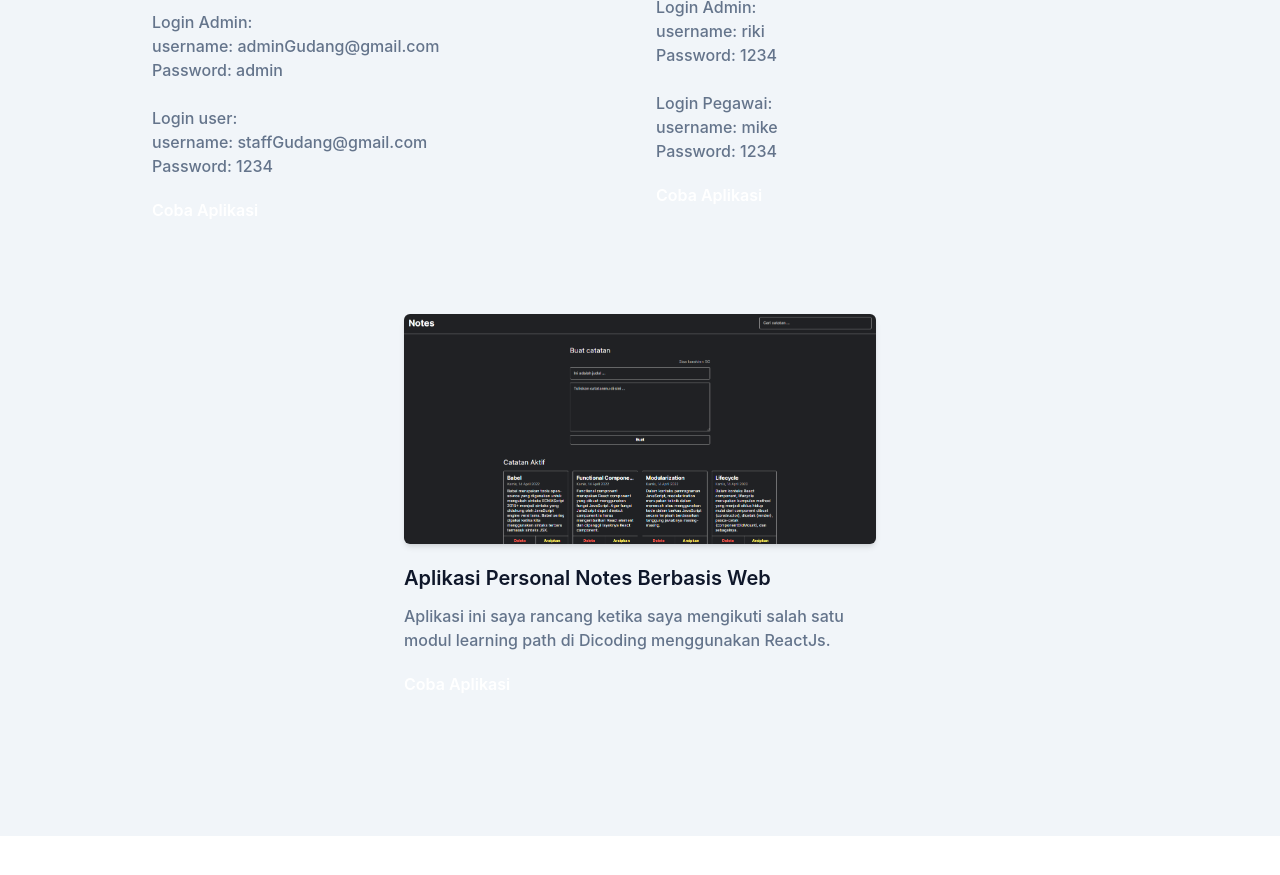
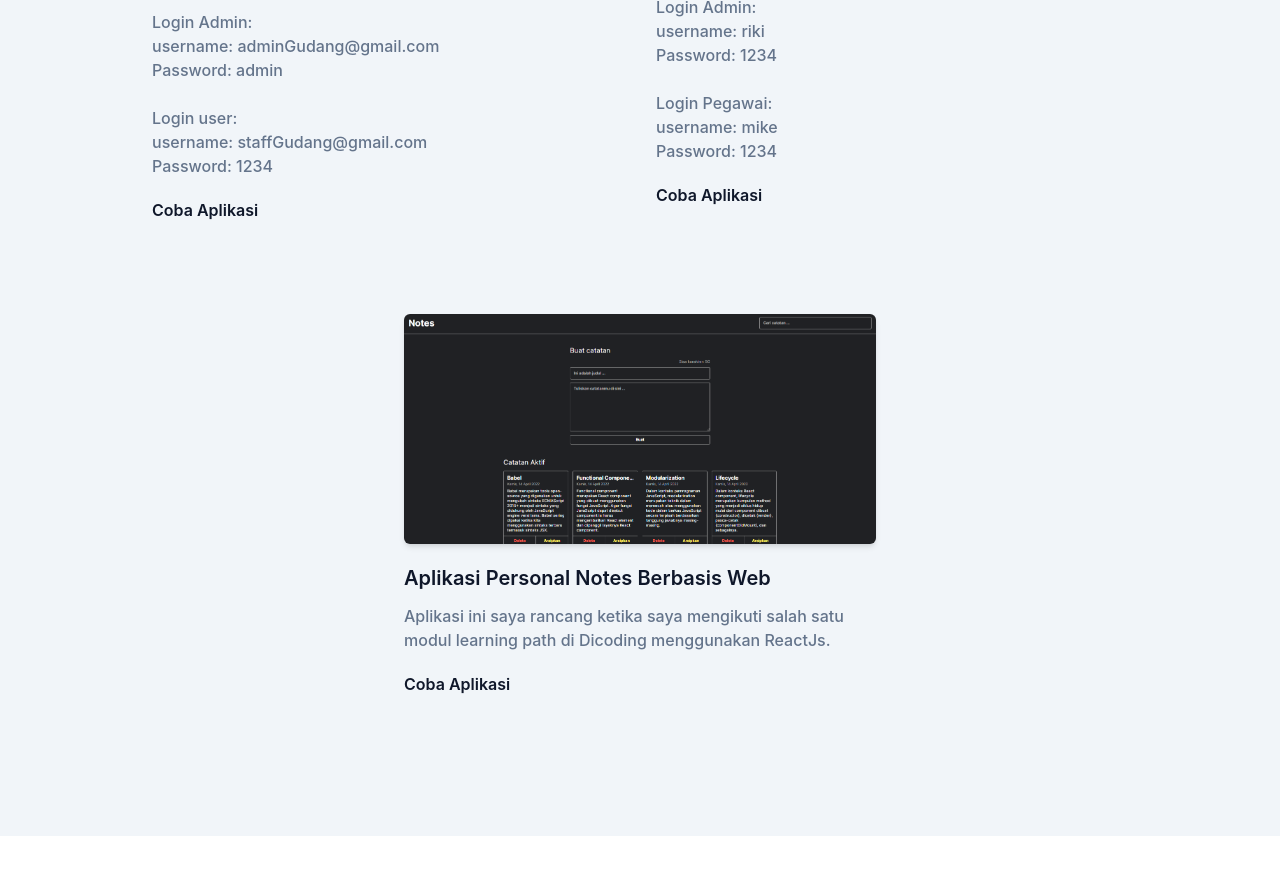
Before and after one commit to rikimuhammadasli021299/portfolio-tailwindcss, a website: page index.html in a window 1280 px wide. Shown: the part 1905-2780 px from the top of the page. Drawn offline with Linux system fonts and the light colour scheme.

Commit message:
perbaikan

```diff
--- a/index.html
+++ b/index.html
@@ -326,7 +326,7 @@
               <a
               href="https://rikimuhammadnurhidayat.000webhostapp.com/"
               target="_blank"
-              class="text-base font-semibold text-white transition duration-300 ease-in-out hover:bg-opacity-80 hover:shadow-lg hover:text-primary"
+              class="text-base font-semibold transition duration-300 ease-in-out hover:bg-opacity-80 hover:shadow-lg hover:text-primary text-dark dark:text-white"
               >Coba Aplikasi</a
             >
             </p>
@@ -360,7 +360,7 @@
               <a
               href="http://rikimuhammadnurhidayat.rf.gd/"
               target="_blank"
-              class="text-base font-semibold text-white transition duration-300 ease-in-out hover:bg-opacity-80 hover:shadow-lg hover:text-primary"
+              class="text-base font-semibold transition duration-300 ease-in-out hover:bg-opacity-80 hover:shadow-lg hover:text-primary text-dark dark:text-white"
               >Coba Aplikasi</a
             >
             </p>
@@ -385,7 +385,7 @@
               <a
               href="https://dicoding-react-note-app.netlify.app/"
               target="_blank"
-              class="text-base font-semibold text-white transition duration-300 ease-in-out hover:bg-opacity-80 hover:shadow-lg hover:text-primary"
+              class="text-base font-semibold transition duration-300 ease-in-out hover:bg-opacity-80 hover:shadow-lg hover:text-primary text-dark dark:text-white"
               >Coba Aplikasi</a
             >
             </p>
```
